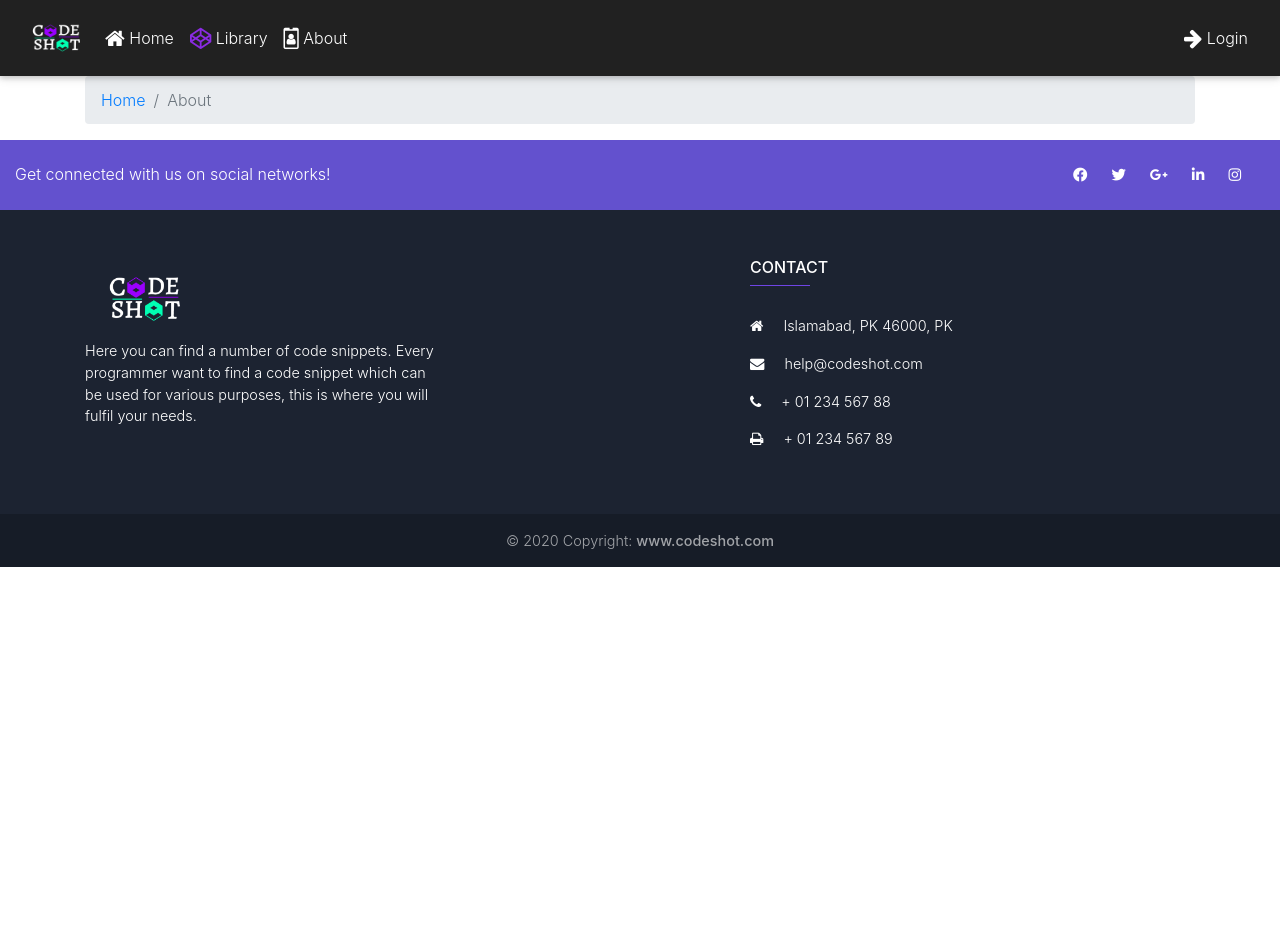
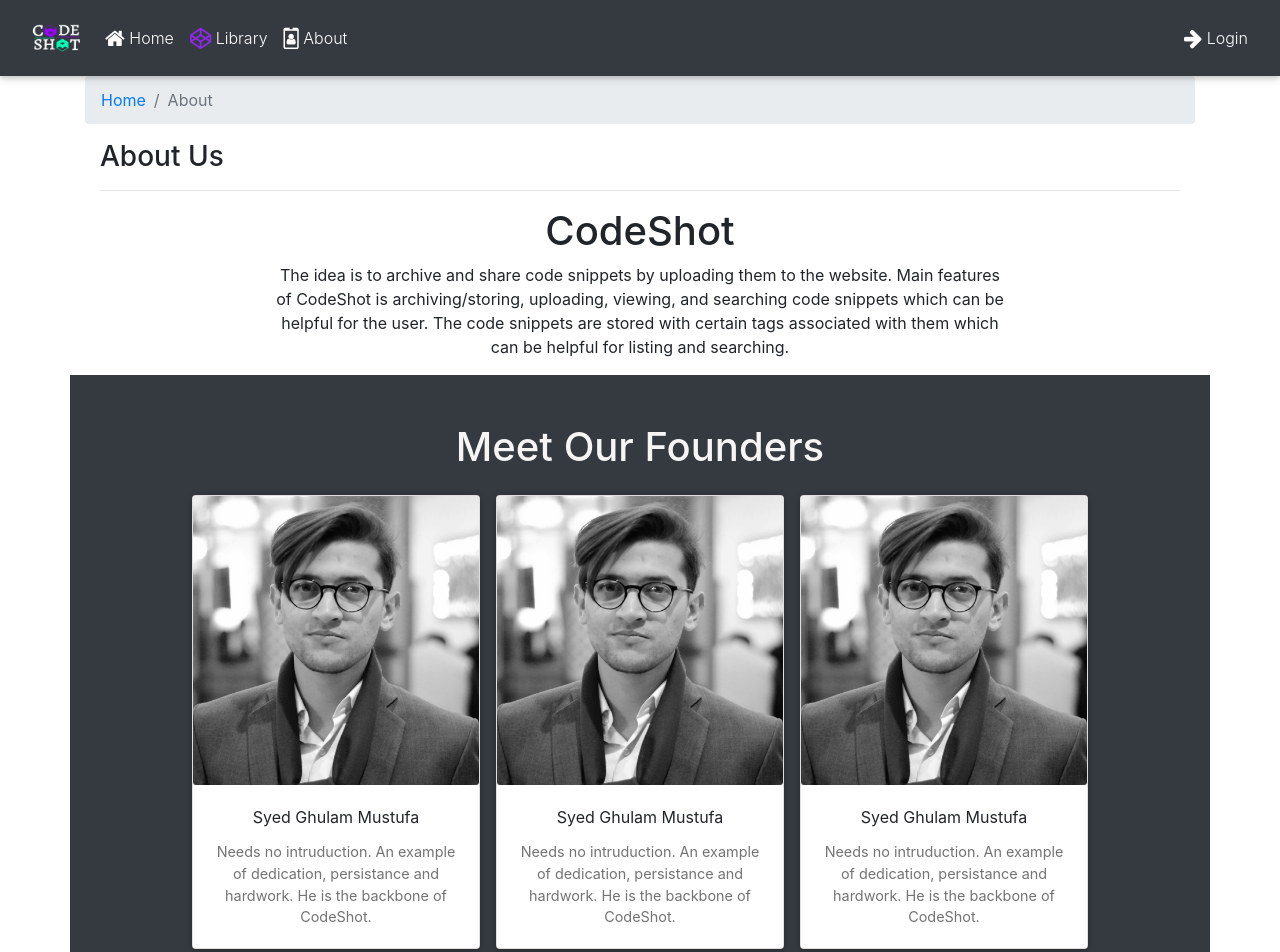
Before and after one commit to ghulammustufa31/CodeShot, a React (Create React App) app: page /about in a window 1280 px wide. Shown: the top 952 px of the page. Before the commit the page ends 800 px from the top, so only its background shows below. Built offline with nearby package versions, Linux system fonts and the light colour scheme.

Commit message:
About Component added and completed

```diff
--- a/src/App.css
+++ b/src/App.css
@@ -49,3 +49,16 @@
     background-color: rgb(119, 116, 121);
     color: white;
 }
+
+#searchRow {
+    background-color: lightslategray;
+}
+#searchRow h5{
+    color: whitesmoke;
+    font-weight: 400;
+}
+
+Footer {
+    margin-top: 120px;
+    clear: both;
+}
--- a/src/components/AboutComponent.js
+++ b/src/components/AboutComponent.js
@@ -1,17 +1,57 @@
 import React, { Component } from 'react';
 import { Breadcrumb, BreadcrumbItem } from 'reactstrap';
+import TeamMember from './TeamMemberComponent';
 
 class About extends Component {
 
     render() {
         return (
+            <>
+
                 <div className="container">
                     <Breadcrumb>
                         <BreadcrumbItem><a href="/home">Home</a></BreadcrumbItem>
                         <BreadcrumbItem active>About</BreadcrumbItem>
                     </Breadcrumb>
+                    <div className="col-12">
+                        <h3>About Us</h3>
+                        <hr />
                     </div>
+                </div>
+
+                <div className="container">
+                    <div className="row text-center">
+                        <div className="col-12 col-md-8 offset-md-2">
+                            <h1>CodeShot</h1>
+                            <p>The idea is to archive and share code snippets by uploading them to the website. Main features of CodeShot is archiving/storing, uploading, viewing, and searching code snippets which can be helpful for the user. The code snippets are stored with certain tags associated with them which can be helpful for listing and searching.</p>
+                        </div>
+                        <div className="col-12 col-md-2"></div>
+                    </div>
+                </div>
+
+                <div className="container bg-dark">
+                    <div className="row">
+                        <div className="col-12 text-center mt-5" style={{color: "whitesmoke"}}>
+                            <h1>Meet Our Founders</h1>
+                        </div>
+                    </div>
+                    <div className="row justify-content-center mt-3" style={{display: "flex"}}>
+                        <div className="mr-3">
+                            <TeamMember />
+                        </div>
+                        <div className="mr-3">
+                            <TeamMember />
+                        </div>
+                        <div >
+                            <TeamMember />
+                        </div>
+                    </div>
+                    <br />
+                </div>
+
+            </>
         );
+
     }
 }
 
--- a/src/components/LibraryComponent.js
+++ b/src/components/LibraryComponent.js
@@ -38,6 +38,10 @@ class Library extends Component {
         //     });
         // });
 
+        if (selectedTags != null) {
+
+            console.log("In checkSelectedValue", selectedTags);
+
             const res = this.props.snippets.filter((snippet) => {
                 return snippet.tags.some((tag) => {
                     return selectedTags.some((selectedTag) => {
@@ -47,6 +51,8 @@ class Library extends Component {
             });
 
             this.setState({selectedSnippets: res});
+        }
+
     }
 
     render() {
@@ -64,7 +70,7 @@ class Library extends Component {
                         <hr />
                     </div>
                 </div>
-                <div className="row bg-light align-items-center">
+                <div className="row align-items-center" id="searchRow">
                     <div className="col-12 col-md-8 offset-md-2 mt-3">
                         <h5 style={{textAlign: "center"}}>Search by Tags</h5>
                         <Select isMulti
@@ -80,10 +86,10 @@ class Library extends Component {
                 </div>
 
             </div>
-            <div className="container bg-primary">
-                <div className="row row-header">
+            <div className="container bg-light">
+                <div className="row" style={{minHeight:"300px"}}>
                     <div className="col-12 col-md-3">
-                        <Card className="mt-5">
+                        <Card className="mt-5 ml-2">
                             <CardHeader>Latest Post</CardHeader>
                             <CardBody>
                                 <CardText><CardLink href="#">Post 1</CardLink></CardText>
--- a/src/components/SnippetsComponent.js
+++ b/src/components/SnippetsComponent.js
@@ -7,9 +7,10 @@ function Snippets(props) {
 
 
     const renderSnippets = (snippets, filteredSnippets) => {
-        console.log(filteredSnippets);
-        console.log(snippets);
+        console.log("In Render Snippets", filteredSnippets);
+        console.log("In Render Snippets", snippets);
         if (filteredSnippets != null) {
+            if (filteredSnippets.length > 0) {
                 return (
                     <div>
                         {
@@ -24,6 +25,17 @@ function Snippets(props) {
                 );
             }
             else {
+                console.log("In else");
+                return (
+                    <div className="ml-3 mt-5" >
+                        <h1>No data available</h1>
+                    </div>
+                );
+            }
+
+        }
+        else {
+            console.log("In else if");
             return (
                 <div>
                     {
@@ -36,8 +48,8 @@ function Snippets(props) {
                     }
                 </div>
             );
+        }
 
-        }
     }
 
     return (
--- /dev/null
+++ b/src/components/TeamMemberComponent.js
@@ -0,0 +1,19 @@
+import React from 'react';
+import { Card, CardTitle, CardImg, CardBody, CardText} from 'reactstrap';
+
+
+function TeamMemberComponent(props) {
+    return (
+        <Card style={{ width: '18rem' }}>
+            <CardImg variant="top" src="assets/images/mustufa.jpg" alt="Ghulam Mustufa" />
+            <CardBody className="text-center">
+                <CardTitle>Syed Ghulam Mustufa</CardTitle>
+                <CardText>
+                Needs no intruduction. An example of dedication, persistance and hardwork. He is the backbone of CodeShot.
+                </CardText>
+            </CardBody>
+        </Card>
+    );
+}
+
+export default TeamMemberComponent;
--- a/src/index.js
+++ b/src/index.js
@@ -1,10 +1,10 @@
 import React from 'react';
 import ReactDOM from 'react-dom';
+import 'mdbreact/dist/css/mdb.css';
 import 'bootstrap/dist/css/bootstrap.min.css';
 import '@fortawesome/fontawesome-free/css/all.min.css';
 import 'font-awesome/css/font-awesome.min.css';
 import 'bootstrap-social/bootstrap-social.css';
-import 'mdbreact/dist/css/mdb.css';
 import './index.css';
 import App from './App';
 import * as serviceWorker from './serviceWorker';
```
Also changed, not shown: public/assets/images/mustufa.jpg (added). Lines whose indentation alone changed are shown as unchanged.
